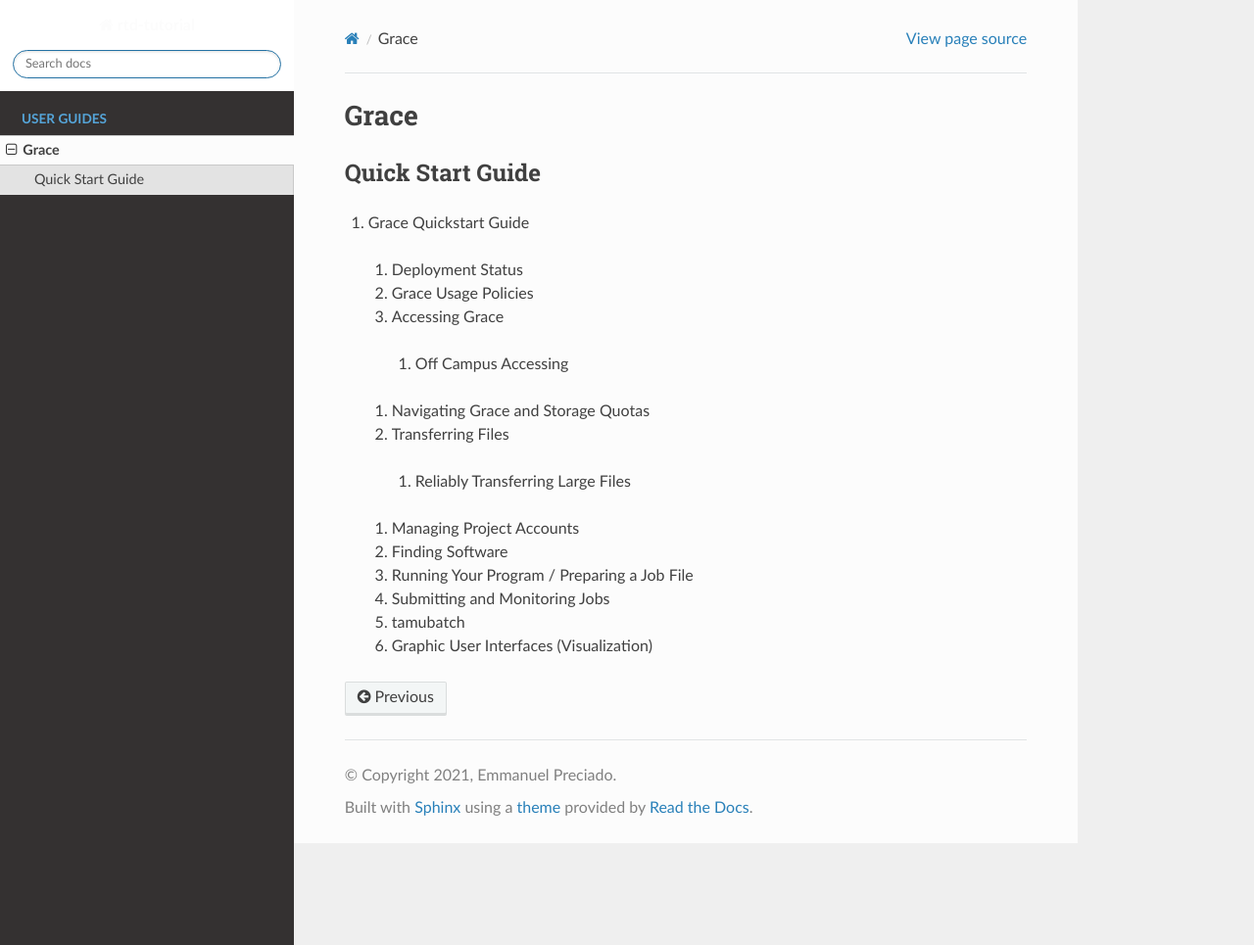
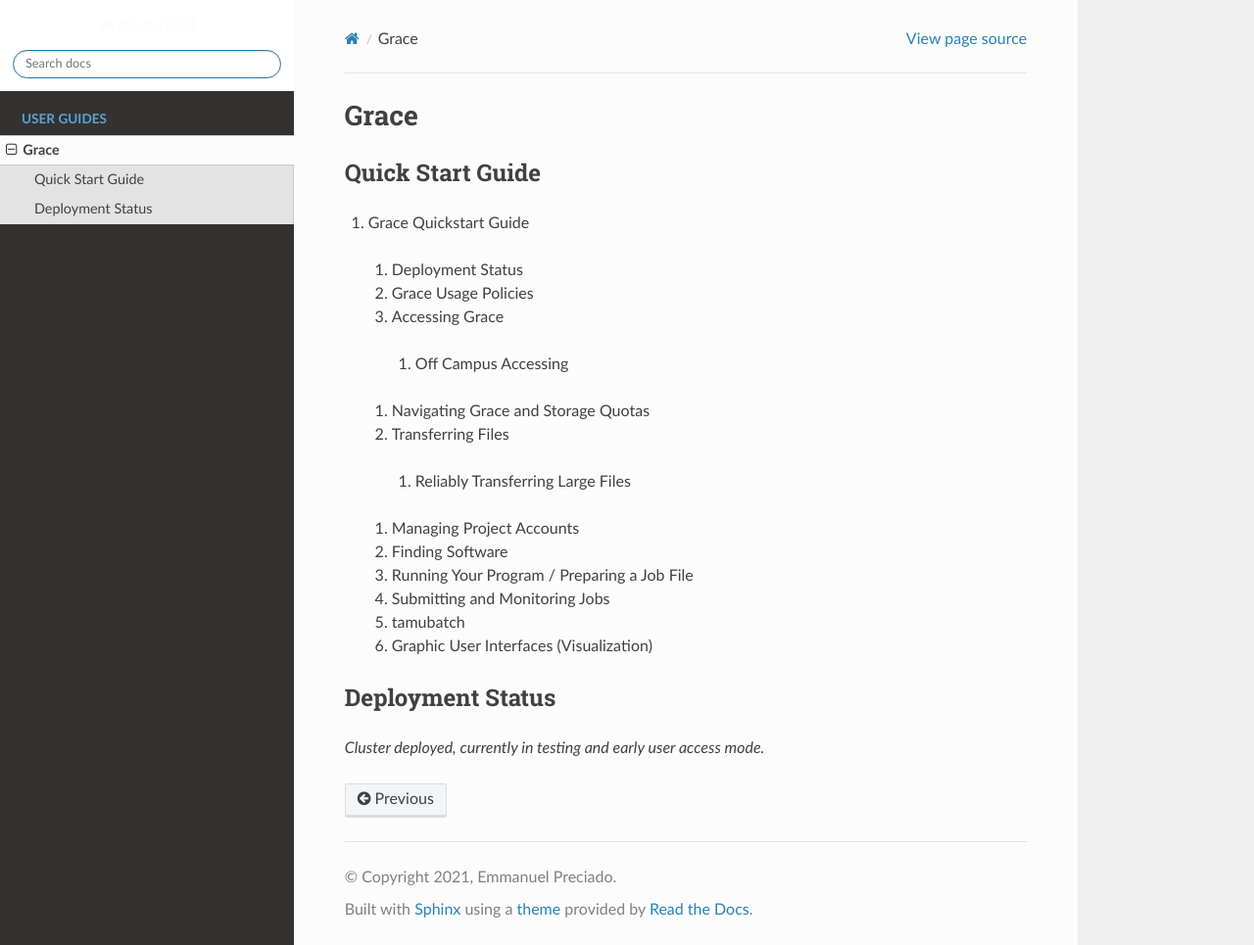
Before and after one commit to EmmanuelDej/rtd-tutorial, a Sphinx documentation site: the page built from docs/grace.rst, in a window 1280 px wide and 965 px high. Shown: the whole window at 98% size. Built offline with Sphinx 7.4.7 and the Read the Docs theme 2.0.0, drawn with Linux system fonts in a browser that asks for light colours; pages that are not in the unit, such as notebooks, are missing from menus.

Commit message:
Update grace.rst

```diff
--- a/docs/grace.rst
+++ b/docs/grace.rst
@@ -19,3 +19,7 @@ Quick Start Guide
   #. Submitting and Monitoring Jobs
   #. tamubatch
   #. Graphic User Interfaces (Visualization)
+
+Deployment Status
+-----------------
+*Cluster deployed, currently in testing and early user access mode.*
```
